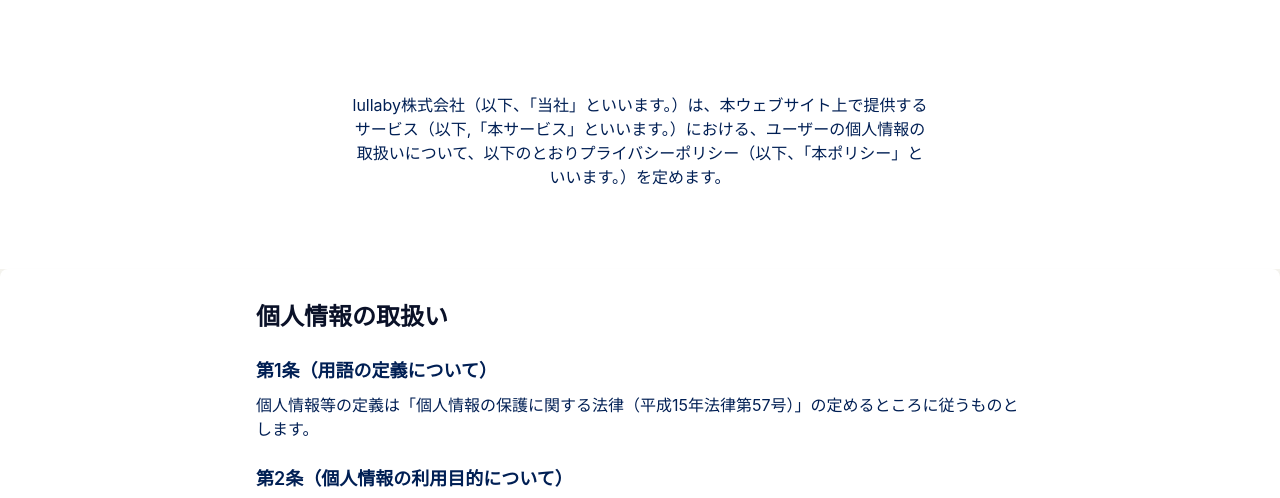
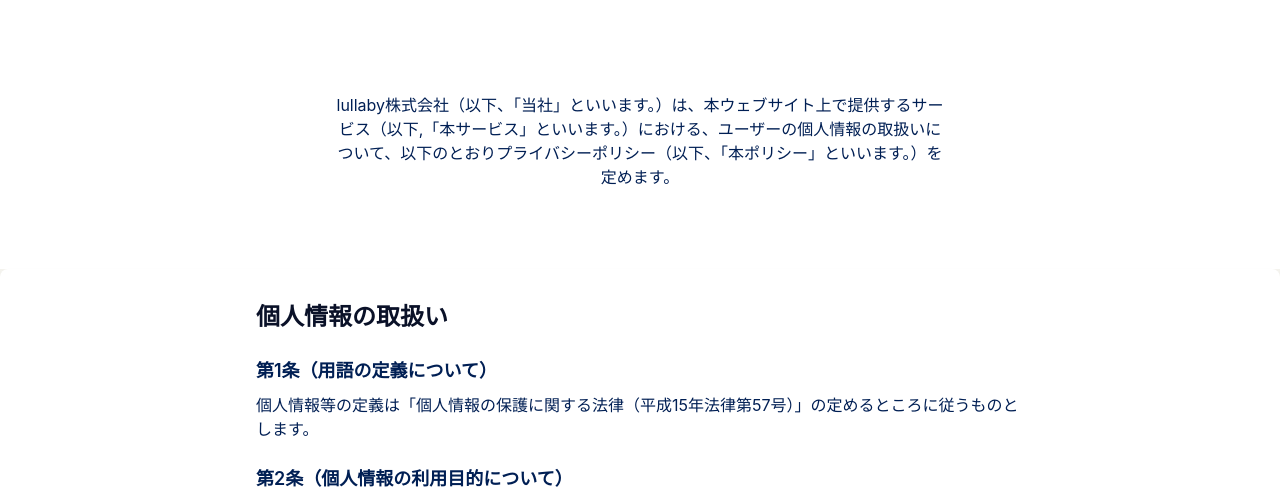
Before and after one commit to taisei2025/lullaby-HP, a website: page privacy-policy.html in a window 1280 px wide. Shown: the part 255-753 px from the top of the page. Drawn offline with nearby package versions, Linux system fonts and the light colour scheme.

Commit message:
Update privacy-policy.html

```diff
--- a/privacy-policy.html
+++ b/privacy-policy.html
@@ -84,7 +84,7 @@
         </p>
       </div>
       <div>
-        <p class="text-battleship max-w-xl mx-auto">
+        <p class="text-battleship max-w-2xl mx-auto">
           lullaby株式会社（以下、「当社」といいます。）は、本ウェブサイト上で提供するサービス（以下,「本サービス」といいます。）における、ユーザーの個人情報の取扱いについて、以下のとおりプライバシーポリシー（以下、「本ポリシー」といいます。）を定めます。
         </p>
       </div>
```
